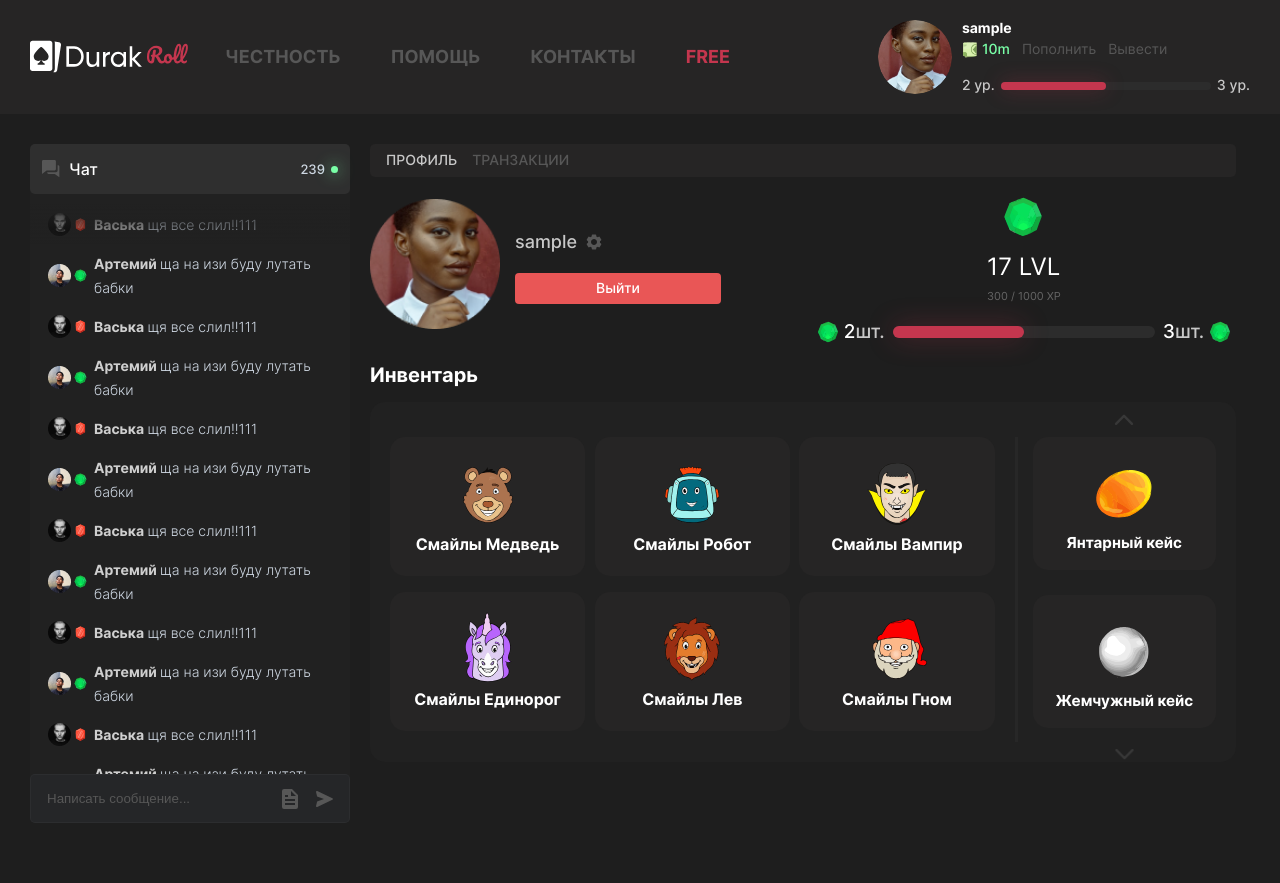
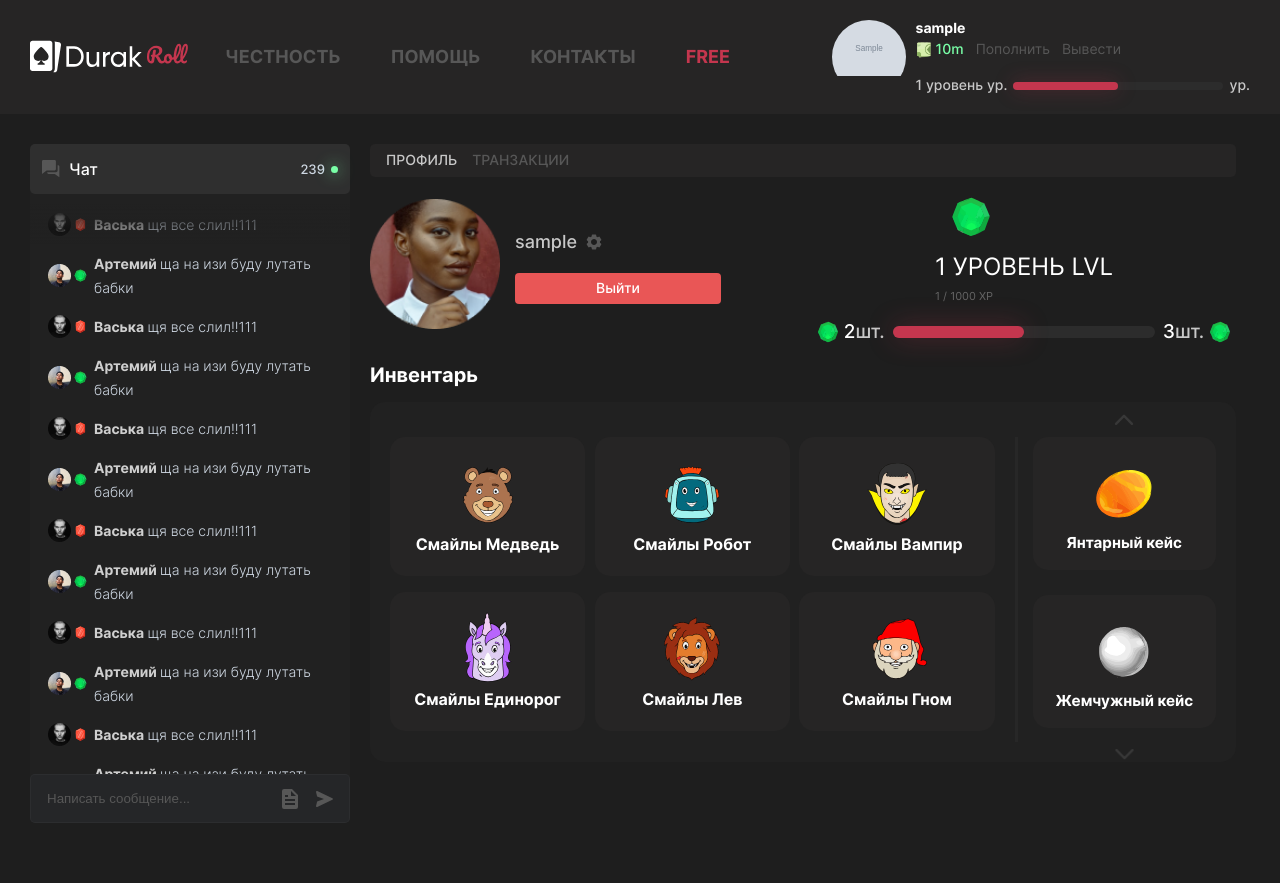
Before and after one commit to gsricco/durak, a Django app: page /profil in a window 1280 px wide. Run offline with Django 4.2, Linux system fonts and the light colour scheme; a user stored in the database is signed in; tables that the repository leaves empty hold one stand-in row (values such as "Sample post"); grey boxes marked "Sample" are stand-in pictures; some libraries are stand-ins or nearby versions; some web fonts are replaced.

Commit message:
add model Level

```diff
--- a/accaunts/models.py
+++ b/accaunts/models.py
@@ -9,11 +9,11 @@
 class CustomUser(AbstractUser):
     """Пользователи"""
     avatar = models.ImageField(verbose_name='Аватар', upload_to='img/avatar/user/',
-                               default='img/avatar/user/avatar.png')
+                               default='img/avatar/user/avatar.svg')
     vk_url = models.URLField(verbose_name="Ссылка на профиль VK", blank=True, null=True)
     balance = models.IntegerField(verbose_name="Баланс", default=0)
     experience = models.IntegerField(verbose_name="Опыт", default=0)
-    level = models.IntegerField(verbose_name="Уровень", default=1)
+    level = models.ForeignKey('Level', verbose_name="Уровень", on_delete=models.CASCADE, blank=True, null=True)
     ip_user = models.ForeignKey('IPUser', verbose_name="IP пользовтаеля", on_delete=models.CASCADE, blank=True,
                                 null=True)
     ref_code = models.CharField(verbose_name="Реферальный код", max_length=200, blank=True, null=True)
@@ -28,3 +28,13 @@
 
     def __str__(self):
         return self.username
+
+
+class Level(models.Model):
+    """Модель уровней пользователей"""
+    level = models.IntegerField(unique=True)
+    experience_for_lvl = models.IntegerField()
+    image = models.ImageField(verbose_name='Аватар', upload_to='img/level/', blank=True, null=True)
+
+    def __str__(self):
+        return (f"{self.level} уровень")
--- a/templates/profil.html
+++ b/templates/profil.html
@@ -46,6 +46,7 @@
             </div>
 
             <!-- If not logged-in -->
+            {% if user.is_authenticated == False %}
             <div class="header__login" style="display: none;">
               <a href="#vk" class="header__login-link">
                 <svg>
@@ -58,11 +59,14 @@
                 </svg>
               </a>
             </div>
+            {% endif %}
 
             <!-- If logged-in and has balance -->
+            {% if user.is_authenticated %}
             <a href="profil" class="header__balance">
               <span>1.32m</span>
             </a>
+            {% endif %}
           </div>
 
           <div class="header__wrapper">
@@ -87,16 +91,16 @@
 
             <div class="header__profile">
               <a href="profil" class="header__avatar">
-                <img src="{% static 'img/gallery/avatar.png' %}" alt="">
+                  {% if user.is_authenticated == False %}
+                <img src="{% static 'img/avatar/user/avatar.svg' %}" alt="Аватар">
+                  {% else %}
+                <img src="{{ user.avatar.url }}" alt="Аватар">
+                  {% endif %}
               </a>
 
               <div class="header__profile-info">
-{% if request.user.is_authenticated %}
                 <a href="profil" class="header__profile-name">
                   <span>{{ request.user }}</span>
-{% else %}
-                  <span>{{ request.user }}</span>
-{% endif %}
                   <svg class="header__profile-settings">
                     <use xlink:href="{% static 'img/icons/sprite.svg' %}#setings"></use>
                   </svg>
@@ -120,12 +124,13 @@
                   </a>
 {% endif %}
                   <!-- If not logged-in -->
-                  <a href="#vk" class="header__profile-login" style="display: none;">
+                  {% if user.is_authenticated == False %}
+                  <a href="{% url 'social:begin' 'vk-oauth2' %}" class="header__profile-login" style="display: block!important;">
                     <svg>
                       <use xlink:href="{% static 'img/icons/sprite.svg' %}#vk_login"></use>
                     </svg>
                   </a>
-                  <a href="#google" class="header__profile-login" style="display: none;">
+                  <a href="{% url 'social:begin' 'google-oauth2' %}" class="header__profile-login" style="display: block!important;">
                     <svg>
                       <use xlink:href="{% static 'img/icons/sprite.svg' %}#google_login"></use>
                     </svg>
@@ -137,31 +142,32 @@
                       <use xlink:href="{% static 'img/icons/sprite.svg' %}#login"></use>
                     </svg>
                   </a>
+                  {% endif %}
                 </div>
 
                 <!-- If user logged-in -->
 {% if request.user.is_authenticated %}
                 <a href="profil" class="header__profile-progressbar">
                   <div class="header__profile-lvl header__profile-lvl_back">
-                    <span>{{ request.user.level|add:"1" }} ур.</span>
+                    <span>{{ request.user.level }} ур.</span>
                   </div>
                   <div class="header__profile-line">
                     <span></span>
                   </div>
                   <div class="header__profile-lvl header__profile-lvl_next">
-                    <span>{{ request.user.level|add:"2" }} ур.</span>
+                    <span>{{ request.user.level|add:"1" }} ур.</span>
                   </div>
                 </a>
 {% else %}
                 <a href="profil" class="header__profile-progressbar">
                   <div class="header__profile-lvl header__profile-lvl_back">
-                    <span>{{ request.user.level|add:"1"  }} ур.</span>
+                    <span>1 ур.</span>
                   </div>
                   <div class="header__profile-line">
                     <span></span>
                   </div>
                   <div class="header__profile-lvl header__profile-lvl_next">
-                    <span>{{ request.user.level|add:"2" }} ур.</span>
+                    <span>2 ур.</span>
                   </div>
                 </a>
 {% endif %}
@@ -718,8 +724,8 @@
                             <svg class="profil__progressbar-lvl-img">
                               <use xlink:href="{% static 'img/icons/sprite.svg' %}#rubin_green"></use>
                             </svg>
-                            <p class="profil__progressbar-lvl-num">17 LVL</p>
-                            <span class="profil__progressbar-lvl-progress">300 / 1000 XP</span>
+                            <p class="profil__progressbar-lvl-num">{{ request.user.level }} LVL</p>
+                            <span class="profil__progressbar-lvl-progress">{{ request.user.experience }} / 1000 XP</span>
                           </div>
                           <div class="profil__progressbar-row">
                             <div class="profil__progressbar-current">
```
Also changed, not shown: accaunts/admin.py (+9 -1 lines), templates/index.html (+27 -24 lines), media/img/avatar/user/avatar.svg (added), start_all_template/static/img/avatar/user/avatar.svg (added).
